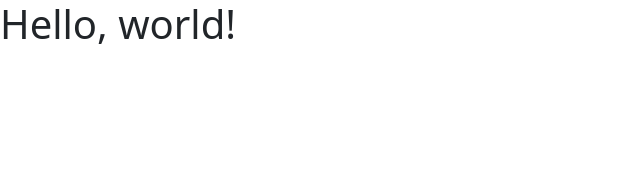
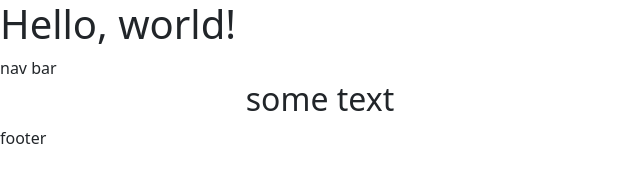
Before and after one commit to Packey01/collab-practice, a plain HTML site: page index.html in a window 1280 px wide. Shown: the whole page, without its empty margins (0-640 px from the left). Drawn offline with nearby package versions, Linux system fonts and the light colour scheme.

Commit message:
Update index.html

```diff
--- a/index.html
+++ b/index.html
@@ -11,7 +11,18 @@
   </head>
   <body>
     <h1>Hello, world!</h1>
-
+    <div class="container-fluid">
+      <div class="row">
+        nav bar
+      </div>
+      <div class="row">
+        <div class="col-lg-6 right d-flex justify-content-center align-items-center">
+          <h2 >some text</h2>
+        </div>
+        <div class="col-lg-6 left"></div>
+      </div>
+      <div class="row">footer</div>
+    </div>
 
     <script src="https://cdn.jsdelivr.net/npm/bootstrap@5.1.3/dist/js/bootstrap.bundle.min.js" integrity="sha384-ka7Sk0Gln4gmtz2MlQnikT1wXgYsOg+OMhuP+IlRH9sENBO0LRn5q+8nbTov4+1p" crossorigin="anonymous"></script>
 
```
